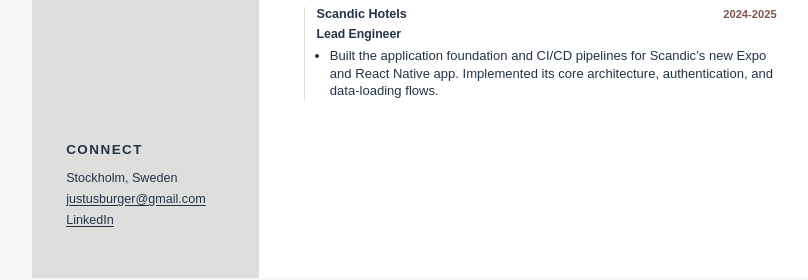
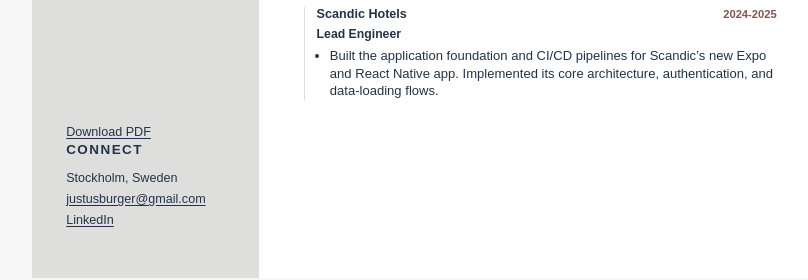
Before and after one commit to justusburger/cv, a plain HTML site: page index.html in a window 1280 px wide. Shown: the part 845-1125 px from the top of the page, without its empty margins (211-1019 px from the left). Drawn offline with Linux system fonts and the light colour scheme; a web font is replaced by a local one.

```diff
--- a/index.html
+++ b/index.html
@@ -124,6 +124,7 @@ li + li { margin-top: .85mm; }
 }
 .second .job + .job { margin-top: 8mm; }
 .second .earlier { margin-top: 9mm; }
+@media print { .download-pdf { display: none !important; } }
 </style>
 </head>
 <body>
@@ -145,6 +146,7 @@ li + li { margin-top: .85mm; }
       <h2>Skills</h2>
       <section class="rail-section"><h3>Architecture</h3><p>Software architecture &amp; technical leadership</p><p>RabbitMQ / event-driven systems</p></section><section class="rail-section"><h3>Application engineering</h3><p>TypeScript / JavaScript</p><p>React / React Native / Expo</p><p>C# / .NET</p><p>Node.js / GraphQL</p><p>Python</p></section><section class="rail-section"><h3>Platform &amp; delivery</h3><p>AWS / Lambda</p><p>Kubernetes / Helm / GitOps</p><p>Azure DevOps / CI/CD</p></section><section class="rail-section"><h3>AI-assisted development</h3><p>Claude Code (primary tool)</p><p>OpenAI Codex</p></section>
       <section class="contact">
+        <p class="download-pdf"><a href="resume.pdf" download="Justus-Burger-Resume.pdf">Download PDF</a></p>
         <h2>Connect</h2>
         <p>Stockholm, Sweden</p>
         <p><a href="mailto:justusburger@gmail.com">justusburger@gmail.com</a></p>
```
